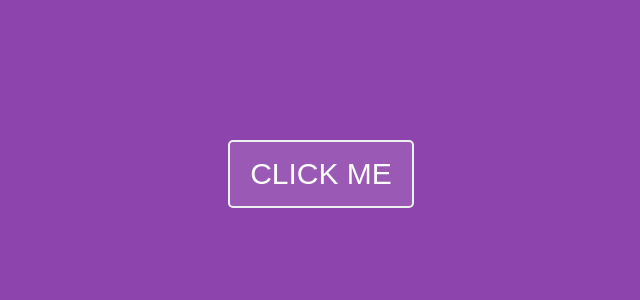
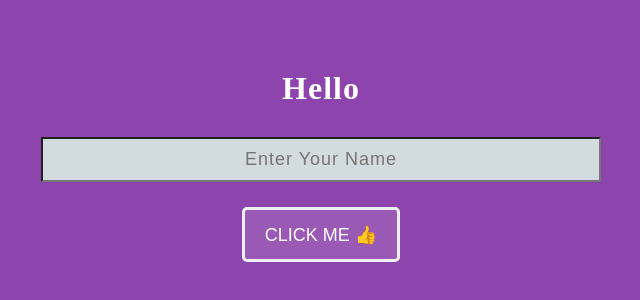
Before and after one commit to muktinathrajbanshi/ReactTutorial, a React (Create React App) app: page / in a window 1280 px wide. Shown: the part 234-534 px from the top of the page, without its empty margins (319-959 px from the left). Built offline with nearby package versions, Linux system fonts and the light colour scheme; a web font is replaced by a local one.

Commit message:
Forms in React JS | React Controlled Vs Uncontrolled Component

```diff
--- a/src/App.jsx
+++ b/src/App.jsx
@@ -1,29 +1,29 @@
 import React, { useState } from "react";
 
 const App = () => {
-    const purple = "#8e44ad";
-    const [bg, setBg] = useState(purple);
-    const [name, setName] = useState("click me");
-    const bgChange = () => {
-        // console.log("clicked");
-        let newBg = "#34495e";
-        setBg(newBg);
-        setName("Ouch!! 😄 ");
+
+    const [name, setName] = useState("");
+    const [fullName, setFullName] = useState();
+
+
+    const inputEvent = (event) => {
+        console.log(event.target.value);
+        setName(event.target.value);
     };
 
-    const bgBack = () => {
-        setBg(purple);
-        setName("Ayyo!! 😡 ");
-
+    const onSubmit = () => {
+        setFullName(name);
     }
 
     return (
         <>
-            <div style={{ backgroundColor : bg }}>
-                <button onMouseEnter={bgChange} onMouseLeave={bgBack}> {name} </button>
+            <div>
+                <h1> Hello {fullName} </h1>
+                <input type="text" placeholder="Enter Your Name" onChange={inputEvent} value={name} />
+                <button onClick={onSubmit}> Click Me 👍 </button>
             </div>
         </>
     );
-}
+};
 
 export default App;
--- a/src/index.css
+++ b/src/index.css
@@ -15,21 +15,40 @@ div {
   align-items: center;
 }
 
+h1 {
+  color: #fff;
+  background-color: transparent;
+  font-weight: bold;
+  letter-spacing: 1px;
+  margin-bottom: 18px;
+}
+
+input {
+  width: 560px;
+  height: 45px;
+  margin-top: 12px;
+  font-size: 18px;
+  letter-spacing: 1px;
+  text-align: center;
+}
+
 button {
-  padding: 15px 20px;
+  padding: 0 20px;
+  line-height: 24px;
   background: #9b59b6;
   color: white;
-  border: 2px solid #ecf0f1;
+  height: 55px;
+  border: 3px solid #ecf0f1;
   outline: none;
   border-radius: 5px;
   -webkit-border-radius: 5px;
   -moz-border-radius: 5px;
   -ms-border-radius: 5px;
   -o-border-radius: 5px;
-  font-size: 30px;
+  font-size: 18px;
   text-transform: uppercase;
   cursor: pointer;
-  margin-top: 15px;
+  margin-top: 25px;
 }
 
 .heading_style {
```
